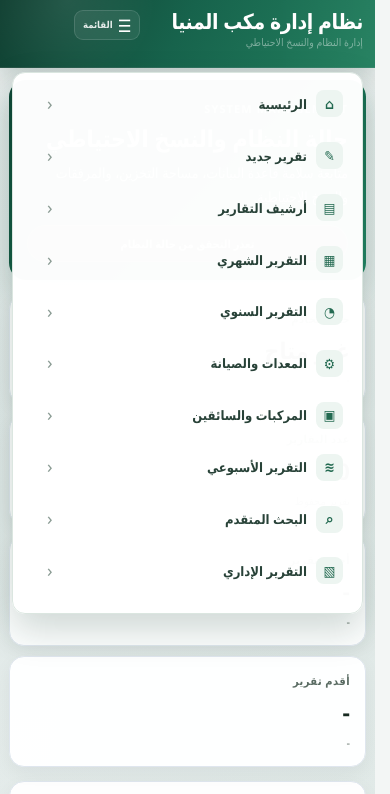
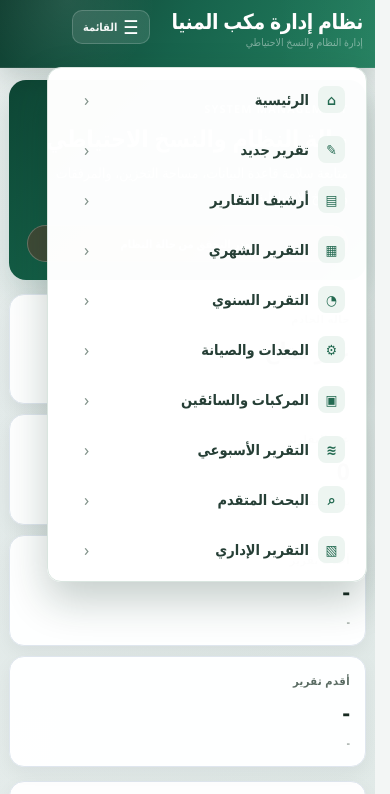
Before and after one commit to 943290569/minya-reports, a website: page public/system.html in a window 390 px wide. Both pictures are taken after a click on the button "فتح قائمة التنقل". Shown: the top 794 px of the page. Drawn offline with Linux system fonts and the light colour scheme; no server answers.

Commit message:
Refine mobile navigation drawer

```diff
--- a/public/mobile-vertical-menu.css
+++ b/public/mobile-vertical-menu.css
@@ -1,9 +1,9 @@
-/* Mobile vertical navigation — screen only */
+/* Mobile navigation — compact right-side drawer */
 @media screen and (max-width: 760px) {
   .top-header {
     position: sticky !important;
     overflow: visible !important;
-    padding-left: 148px !important;
+    padding-left: 144px !important;
   }
 
   .top-header nav,
@@ -14,23 +14,23 @@
   .minya-header-menu-wrap {
     display: block !important;
     position: absolute !important;
-    left: 74px !important;
+    left: 72px !important;
     top: 10px !important;
-    z-index: 120 !important;
+    z-index: 140 !important;
   }
 
   #minyaMenuButton {
     display: inline-flex !important;
     align-items: center !important;
     justify-content: center !important;
-    gap: 5px !important;
-    min-width: 64px !important;
-    height: 30px !important;
-    min-height: 30px !important;
-    padding: 4px 8px !important;
-    border-radius: 9px !important;
-    border: 1px solid rgba(255,255,255,.13) !important;
-    background: rgba(255,255,255,.07) !important;
+    gap: 6px !important;
+    min-width: 68px !important;
+    height: 34px !important;
+    min-height: 34px !important;
+    padding: 5px 10px !important;
+    border-radius: 10px !important;
+    border: 1px solid rgba(255,255,255,.18) !important;
+    background: rgba(255,255,255,.10) !important;
     color: #fff !important;
     box-shadow: none !important;
     cursor: pointer !important;
@@ -38,38 +38,36 @@
   }
 
   #minyaMenuButton > span {
-    font-size: 17px !important;
+    font-size: 19px !important;
     line-height: 1 !important;
   }
 
   #minyaMenuButton > small {
-    font-size: 9.5px !important;
-    font-weight: 700 !important;
-    color: rgba(255,255,255,.88) !important;
+    font-size: 11px !important;
+    font-weight: 800 !important;
+    color: rgba(255,255,255,.94) !important;
   }
 
   #minyaHeaderMenu {
     position: fixed !important;
-    top: 72px !important;
-    left: 12px !important;
-    right: 12px !important;
-    width: auto !important;
-    max-height: calc(100vh - 86px) !important;
-    max-height: calc(100dvh - 86px) !important;
+    top: 67px !important;
+    right: 10px !important;
+    left: auto !important;
+    width: min(82vw, 330px) !important;
+    max-height: calc(100dvh - 82px) !important;
     overflow-y: auto !important;
     overflow-x: hidden !important;
     overscroll-behavior: contain !important;
     -webkit-overflow-scrolling: touch !important;
-    scrollbar-gutter: stable !important;
-    padding: 7px 7px 18px !important;
+    padding: 8px !important;
     display: grid !important;
     grid-template-columns: 1fr !important;
-    gap: 4px !important;
+    gap: 3px !important;
     direction: rtl !important;
-    background: rgba(255,255,255,.985) !important;
-    border: 1px solid #dbe6e0 !important;
-    border-radius: 13px !important;
-    box-shadow: 0 16px 38px rgba(14,53,40,.20) !important;
+    background: rgba(255,255,255,.99) !important;
+    border: 1px solid #d9e5df !important;
+    border-radius: 14px !important;
+    box-shadow: 0 18px 42px rgba(12,45,35,.24) !important;
   }
 
   #minyaHeaderMenu[hidden] {
@@ -80,32 +78,46 @@
     display: flex !important;
     align-items: center !important;
     justify-content: space-between !important;
-    min-height: 42px !important;
-    padding: 9px 11px !important;
-    border-radius: 9px !important;
-    color: #284238 !important;
+    min-height: 46px !important;
+    padding: 9px 12px !important;
+    border-radius: 10px !important;
+    color: #263f36 !important;
     background: transparent !important;
     text-decoration: none !important;
-    font-size: 13px !important;
-    font-weight: 700 !important;
+    font-size: 15px !important;
+    line-height: 1.25 !important;
+    font-weight: 750 !important;
     border: 1px solid transparent !important;
     flex: 0 0 auto !important;
   }
 
   .minya-menu-item b {
-    color: #8a9b93 !important;
-    font-size: 18px !important;
+    color: #82938b !important;
+    font-size: 17px !important;
     font-weight: 400 !important;
+    margin-right: 8px !important;
   }
 
   .minya-menu-item.active {
     color: #15543f !important;
-    background: #eaf4ef !important;
-    border-color: #d2e5dc !important;
+    background: #edf6f1 !important;
+    border-color: #d5e7de !important;
   }
 
   .minya-menu-item:active {
-    background: #edf5f1 !important;
+    background: #e7f2ed !important;
+  }
+}
+
+@media screen and (max-width: 390px) {
+  #minyaHeaderMenu {
+    width: min(88vw, 320px) !important;
+    right: 8px !important;
+  }
+
+  .minya-menu-item {
+    min-height: 44px !important;
+    font-size: 14.5px !important;
   }
 }
 
```
